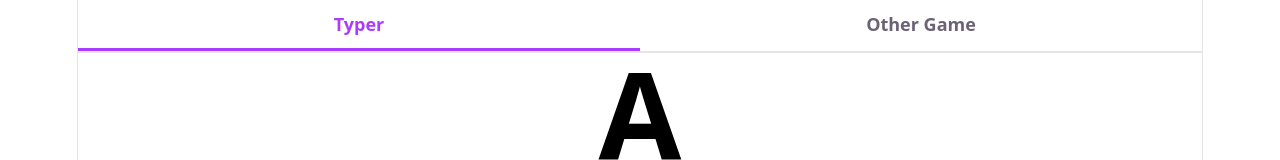
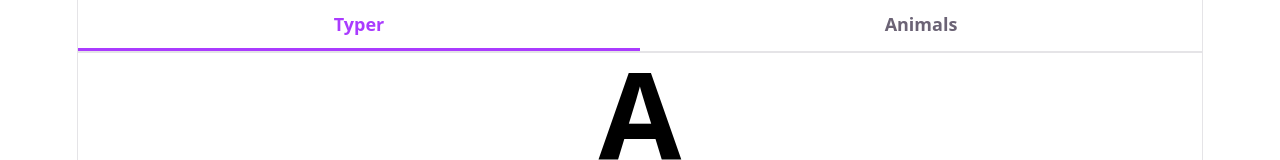
Before and after one commit to TheBengineer/Typer, a React (Vite) app in the folder typer/: page / in a window 1280 px wide. Shown: the top 160 px of the page. Built offline with nearby package versions, Linux system fonts and the light colour scheme.

Commit message:
chore: rename 'Other Game' tab to 'Animals'
Ultraworked with [Sisyphus](https://github.com/code-yeongyu/oh-my-openagent)

```diff
--- a/typer/src/App.jsx
+++ b/typer/src/App.jsx
@@ -53,7 +53,7 @@ function App() {
             <TabBar
                 tabs={[
                     {id: 'typing', label: 'Typer'},
-                    {id: 'placeholder', label: 'Other Game'}
+                    {id: 'placeholder', label: 'Animals'}
                 ]}
                 activeTab={activeTab}
                 onTabChange={handleTabChange}
```
